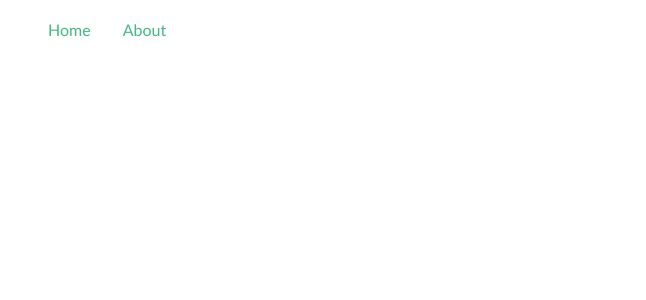
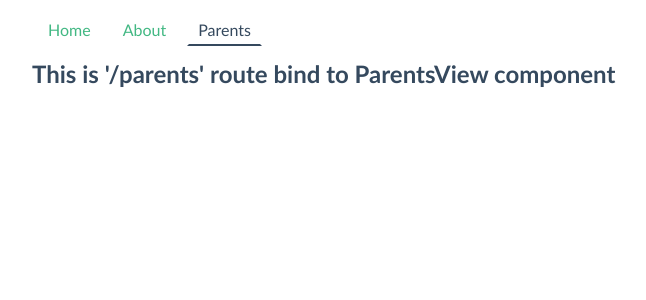
Before and after one commit to sinasedaghat/vue3-template, a Vue app: page /parents in a window 1280 px wide. Before the commit this address had no page. Shown: the top 300 px of the page, without its empty margins (68-714 px from the left). Built offline with nearby package versions, Linux system fonts and the light colour scheme.

Commit message:
create new route

```diff
--- a/src/App.vue
+++ b/src/App.vue
@@ -7,6 +7,8 @@ import { RouterLink, RouterView } from 'vue-router'
     <nav>
       <RouterLink active-class="router-link-active" class="router-link" to="/">Home</RouterLink>
       <RouterLink active-class="router-link-active" class="router-link" to="/about">About</RouterLink>
+      <RouterLink active-class="router-link-active" class="router-link" to="/parents">Parents</RouterLink>
+
     </nav>
   </header>
 
--- a/src/router/index.ts
+++ b/src/router/index.ts
@@ -16,6 +16,11 @@ const router = createRouter({
       // this generates a separate chunk (About.[hash].js) for this route
       // which is lazy-loaded when the route is visited.
       component: () => import('../views/AboutView.vue')
+    },
+    {
+      path: '/parents',
+      name: 'parents',
+      component: () => import('../views/ParentsView.vue')
     }
   ]
 })
--- /dev/null
+++ b/src/views/ParentsView.vue
@@ -0,0 +1,6 @@
+<script setup lang="ts">
+</script>
+
+<template>
+  <h2 class="title">This is '/parents' route bind to ParentsView component</h2>
+</template>
```
